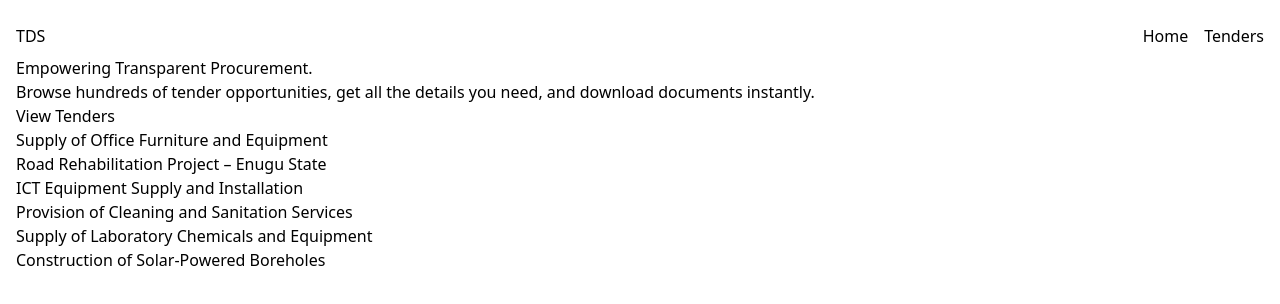
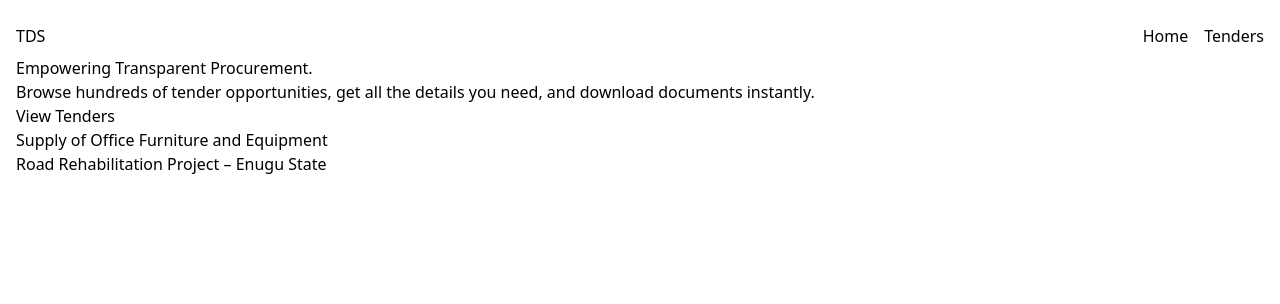
Before and after one commit to deborahkudaru/tender-download-system, a Vue app: page / in a window 1280 px wide. Shown: the top 304 px of the page. Built offline with nearby package versions, Linux system fonts and the light colour scheme.

Commit message:
feat: add limit prop to TenderList component for controlled rendering

```diff
--- a/src/components/TenderList.vue
+++ b/src/components/TenderList.vue
@@ -1,6 +1,13 @@
 <script setup>
 import { reactive, defineProps, onMounted } from 'vue';
 import TenderCard from './TenderCard.vue';
+
+defineProps({
+    limit: {
+        type: Number,
+        default: null
+    }
+});
 
 const state = reactive({
     tenders: [],
@@ -28,6 +35,6 @@ onMounted(async () => {
 
 <template>
  <div>
-    <TenderCard v-for="tender in state.tenders" :key="tender.id" :tender="tender" />
+    <TenderCard v-for="tender in state.tenders.slice(0, limit || state.tenders.length)" :key="tender.id" :tender="tender" />
  </div>
 </template>
--- a/src/views/HomeView.vue
+++ b/src/views/HomeView.vue
@@ -5,5 +5,5 @@ import TenderList from '../components/TenderList.vue';
 
 <template>
  <Hero />
- <TenderList />
+ <TenderList :limit="2" />
 </template>
```
